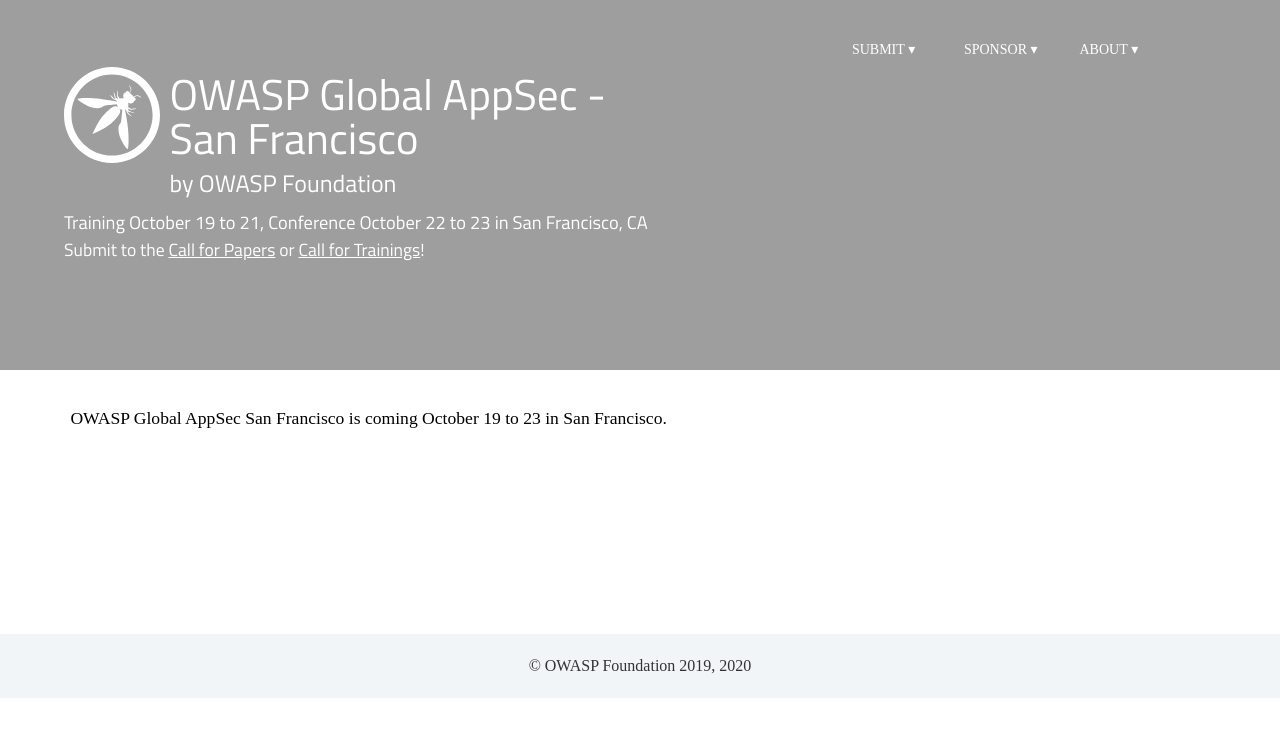
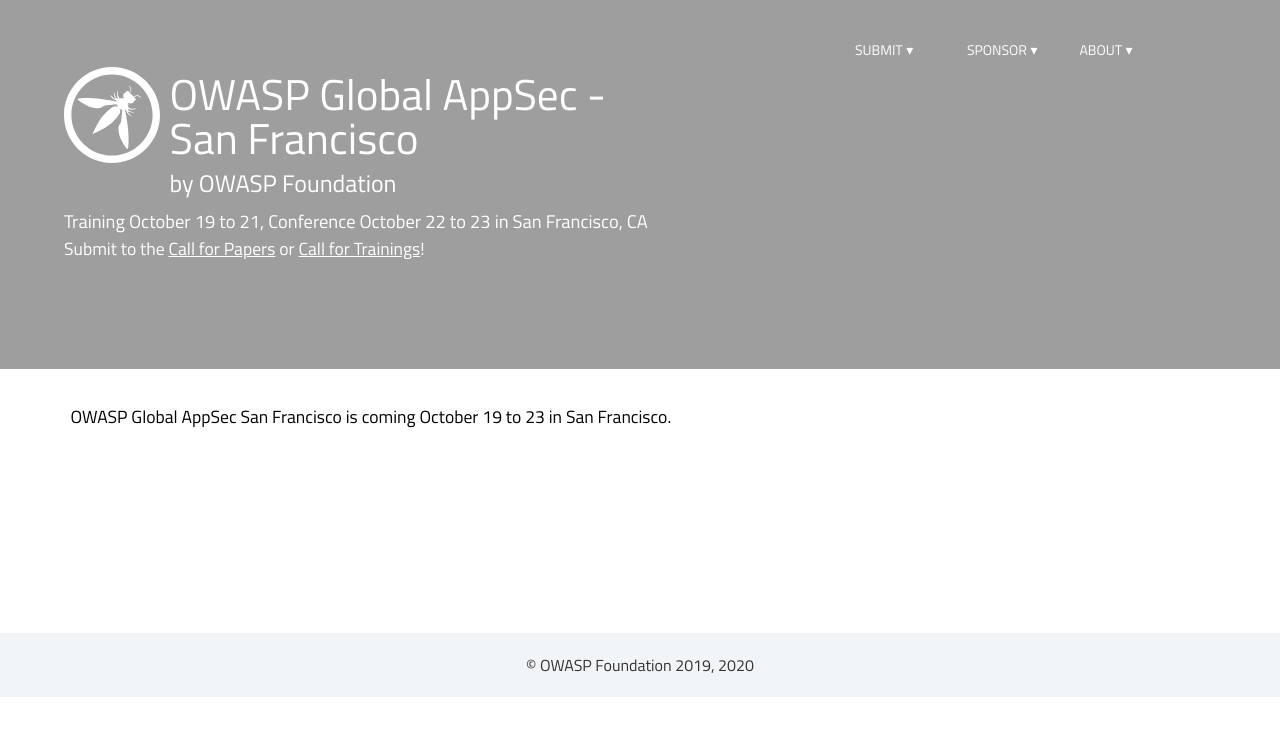
Before and after one commit to isabella232/www-event-gassf-old, a Jekyll site: the page built from index.html, in a window 1280 px wide. Shown: the top 737 px of the page. Built offline with Jekyll 4.4.1, drawn with Linux system fonts in a browser that asks for light colours; nearby versions of some CDN libraries; some web fonts are replaced.

Commit message:
font same

```diff
--- a/assets/css/style.scss
+++ b/assets/css/style.scss
@@ -13,7 +13,7 @@
 html, body {
 	margin: 0;
 	padding: 0;
-	font-family: 'Brawler', serif;
+	font-family: 'Titillium Web', sans-serif;
 }
 
 
```
